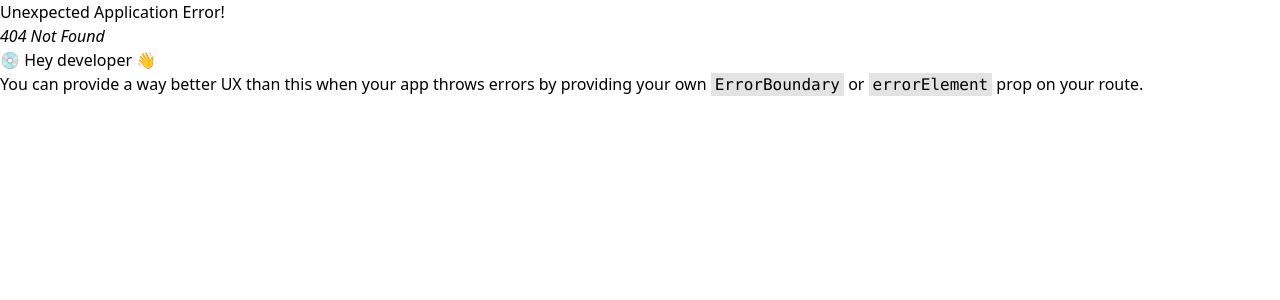
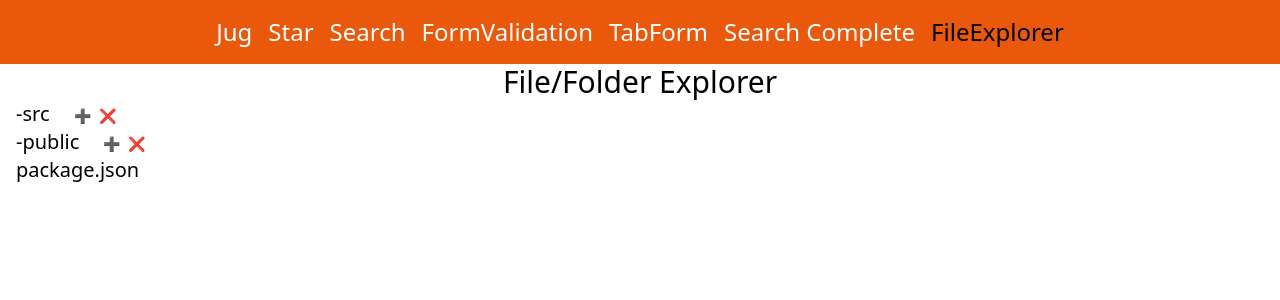
Before and after one commit to Suvo-Ghosh/machine-coding, a React (Vite) app: page /file-explorer in a window 1280 px wide. Before the commit this address had no page. Shown: the top 300 px of the page. Built offline with nearby package versions, Linux system fonts and the light colour scheme.

Commit message:
add FileExplorer component

```diff
--- /dev/null
+++ b/src/components_file_explorer/FileExplorer.jsx
@@ -0,0 +1,75 @@
+import React, { useState } from 'react'
+import json from './data.json'
+
+const List = ({ list, addFolder, deleteFolder }) => {
+    const [open, setOpen] = useState({})
+    return (
+        <div className="text-xl">
+            {list.map((node) => (
+                <div key={node.id} className="ml-4">
+                    {node.isfolder && (open[node.name] ? "+" : "-")}
+                    <span className='cursor-pointer' onClick={() => setOpen(prev => ({ ...prev, [node.name]: !prev[node.name] }))} >{node.name}</span>
+                    {node.isfolder && <span onClick={() => addFolder(node.id)} className='text-sm ml-6 cursor-pointer'>➕</span>}
+                    {node.isfolder && <span onClick={() => deleteFolder(node.id)} className='text-sm ml-2 cursor-pointer'>❌</span>}
+                    {node?.children && open[node.name] && <List list={node.children} addFolder={addFolder} deleteFolder={deleteFolder} />}
+                </div>
+            ))}
+        </div>
+    )
+}
+
+function FileExplorer() {
+    const [data, setData] = useState(json)
+
+    const addFolder = (parentId) => {
+        const name = prompt("Enter Folder Name")
+        if (!name) return
+        const updateData = (prev) => {
+            return prev.map((node) => {
+                if (node.id === parentId) {
+                    return {
+                        ...node,
+                        children: [
+                            ...node.children,
+                            {
+                                id: Math.random(),
+                                name: name,
+                                isfolder: true,
+                                children: []
+                            }
+                        ]
+                    }
+                }
+                if (node.children) {
+                    return { ...node, children: updateData(node.children) }
+                }
+                return node
+
+            })
+        }
+        setData(prev => updateData(prev))
+
+    }
+
+    const deleteFolder = (parentId) => {
+        const updateData = (prev) => {
+            return prev
+                .filter((node) => node.id !== parentId)
+                .map((node) => {
+                    if (node.children) {
+                        return { ...node, children: updateData(node.children) }
+                    }
+                    return node
+                })
+        }
+        setData(prev => updateData(prev))
+    }
+    return (
+        <>
+            <div className='text-3xl text-center'>File/Folder Explorer</div>
+            <List list={data} addFolder={addFolder} deleteFolder={deleteFolder} />
+        </>
+    )
+}
+
+export default FileExplorer
--- /dev/null
+++ b/src/components_file_explorer/data.json
@@ -0,0 +1,55 @@
+[
+    {
+        "id": "1",
+        "name": "src",
+        "isfolder": true,
+        "children": [
+            {
+                "id": "2",
+                "name": "components",
+                "isfolder": true,
+                "children": [
+                    {
+                        "id": "3",
+                        "name": "file_explorer",
+                        "isfolder": true,
+                        "children": [
+                            {
+                                "id": "4",
+                                "name": "data.json",
+                                "isfolder": false
+                            },
+                            {
+                                "id": "5",
+                                "name": "FileExplorer.js",
+                                "isfolder": false
+                            }
+                        ]
+                    }
+                ]
+            },
+            {
+                "id": "9",
+                "isfolder": false,
+                "name": "App.js"
+            }
+        ]
+    },
+    {
+        "id": "6",
+        "name": "public",
+        "isfolder": true,
+        "children": [
+            {
+                "id": "7",
+                "name": "index.html",
+                "isfolder": false
+            }
+        ]
+    },
+    {
+        "id": "8",
+        "name": "package.json",
+        "isfolder": false
+    }
+]
--- a/src/components_jug/Navbar.jsx
+++ b/src/components_jug/Navbar.jsx
@@ -10,6 +10,7 @@ function Navbar() {
             <NavLink className={({ isActive }) => isActive ? 'text-black' : undefined} to='/form'>FormValidation</NavLink>
             <NavLink className={({ isActive }) => isActive ? 'text-black' : undefined} to='/tabform'>TabForm</NavLink>
             <NavLink className={({ isActive }) => isActive ? 'text-black' : undefined} to='/auto-com-search'>Search Complete</NavLink>
+            <NavLink className={({ isActive }) => isActive ? 'text-black' : undefined} to='/file-explorer'>FileExplorer</NavLink>
         </div>
     )
 }
--- a/src/main.jsx
+++ b/src/main.jsx
@@ -21,6 +21,8 @@ const TabForm = lazy(() => import('./components_tabForm/TabForm.jsx'));
 
 // import AutoComSearch from './components_search_complete/Search.jsx';
 const AutoComSearch = lazy(() => import('./components_search_complete/Search.jsx'));
+
+const FileExplorer = lazy(() => import('./components_file_explorer/FileExplorer.jsx'));
 
 const router = createBrowserRouter([
   {
@@ -67,6 +69,12 @@ const router = createBrowserRouter([
         element: (<Suspense fallback={<div>Loading...</div>}>
           <AutoComSearch />
         </Suspense>)
+      },
+      {
+        path: '/file-explorer',
+        element: (<Suspense fallback={<div>Loading...</div>}>
+          <FileExplorer />
+        </Suspense>)
       }
     ]
   }
```
